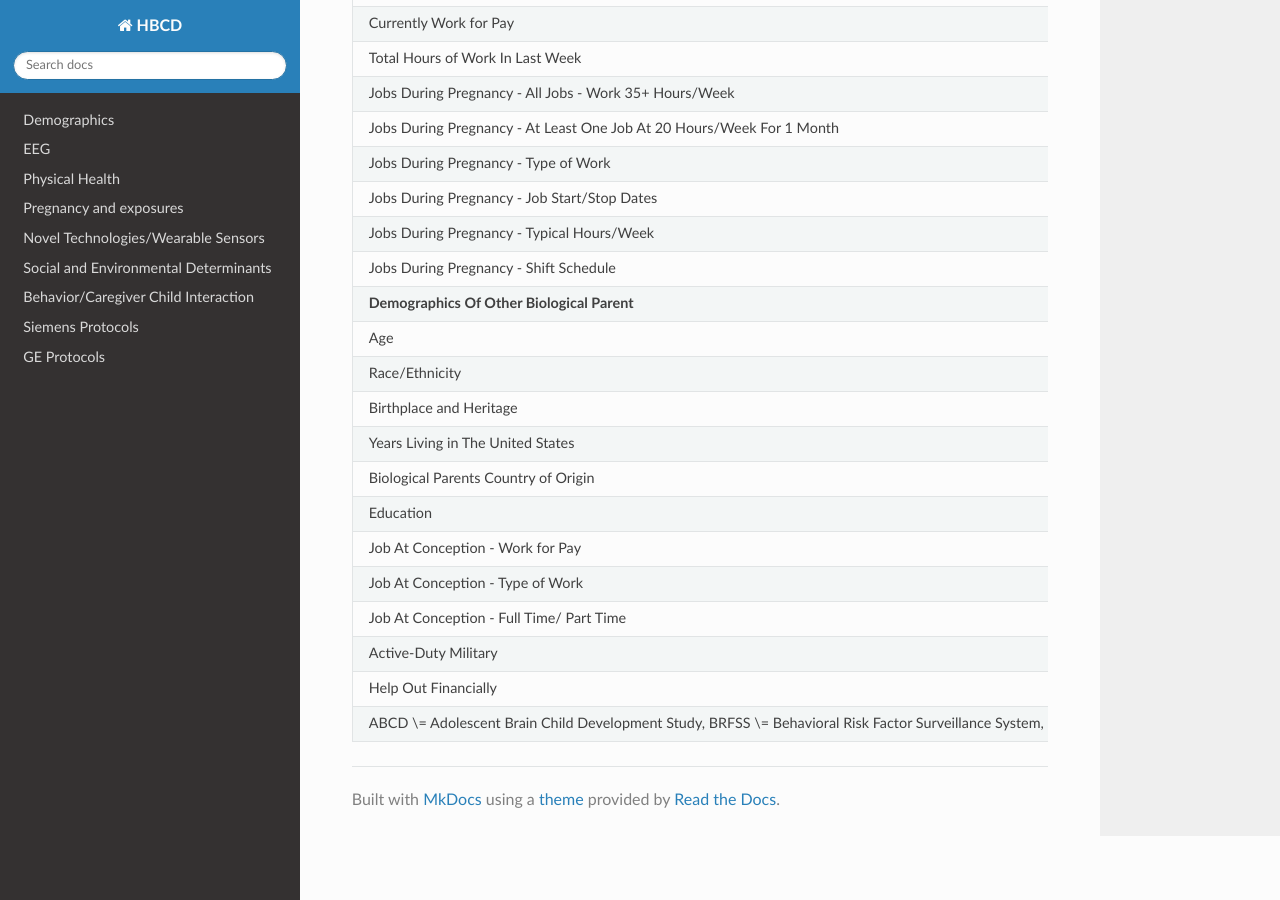
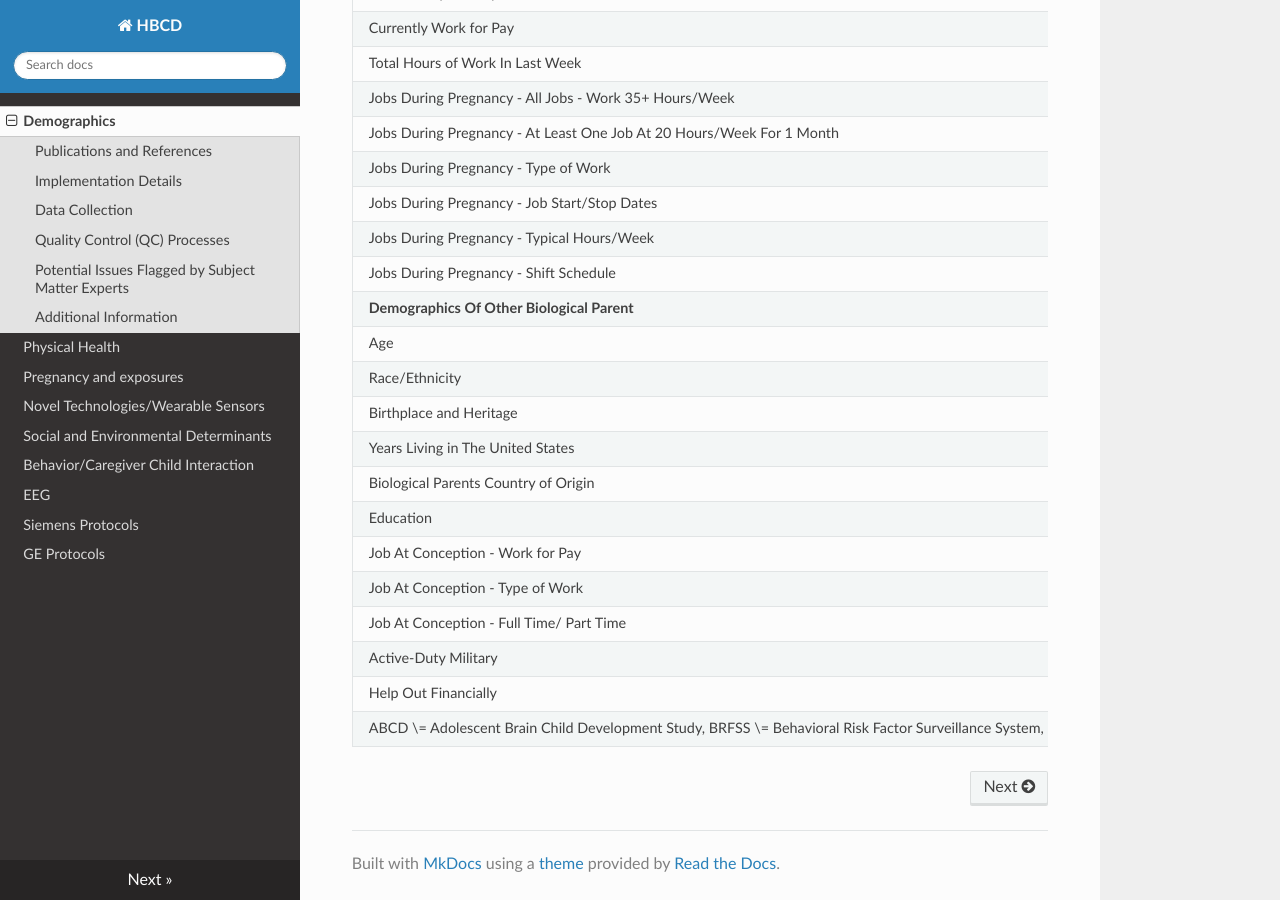
Before and after one commit to mattcieslak/hbcd-docs, an MkDocs documentation site: the page built from docs/demographics.md, in a window 1280 px wide and 900 px high, scrolled down 2730 px. Built offline with MkDocs 1.6.1, drawn with Linux system fonts in a browser that asks for light colours; nearby versions of some CDN libraries.

```diff
--- a/docs/demographics.md
+++ b/docs/demographics.md
@@ -2,8 +2,7 @@
 title: "Demographics"
 ---
 
-## Measure Overview: Demographics
-
+# Measure Overview: Demographics
 Description taken from [Cioffredi et al, *Developmental Cognitive Neuroscience,* 2024](https://www.sciencedirect.com/science/article/pii/S1878929324000902) (p. 2-4):
 
 > The HBCD Demographics survey was designed to collect social and economic information including race, ethnicity, nativity, income, maternal education, and occupation, as well as to characterize gender identity, sexual orientation, relationship status, primary residence, and household composition. The household composition matrix asks for details on all household members including age, gender, relationship to the child, relationship to the primary caregiver, and time spent caring for the child. Participants and families who endorse no primary residence, or that they are living in a shelter or treatment facility, are not asked to complete the household matrix. The survey includes a limited set of questions on the child’s “other biological parent” (i.e., race, ethnicity, nativity, education, occupation), provided the respondent endorsed an item indicating that they could answer this set of questions. Although there are no direct questions about the primary caregiver’s spouse/partner in the demographics, details of this relationship can be found within the household composition roster. The questions on Occupation ask for detailed information about exposures to environmental toxicants.
--- a/mkdocs.yml
+++ b/mkdocs.yml
@@ -4,12 +4,12 @@ plugins:
   - search
 docs_dir: docs
 nav:
-  - Demographics: demograpnics.md
-  - EEG: eeg.md
+  - Demographics: demographics.md
   - Physical Health: physhealth.md
   - Pregnancy and exposures: pregexposures.md
   - Novel Technologies/Wearable Sensors: sensors.md
   - Social and Environmental Determinants: socenv_determinants.md
   - Behavior/Caregiver Child Interaction: behavior.md
+  - EEG: eeg.md
   - Siemens Protocols: siemens.md
   - GE Protocols: ge.md
```
